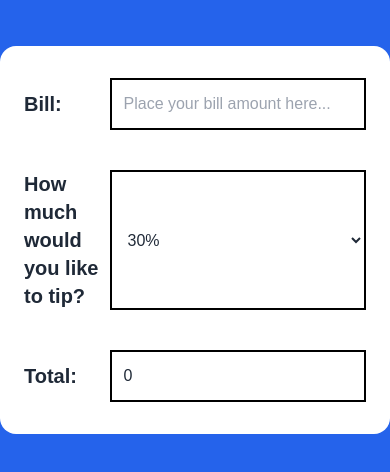
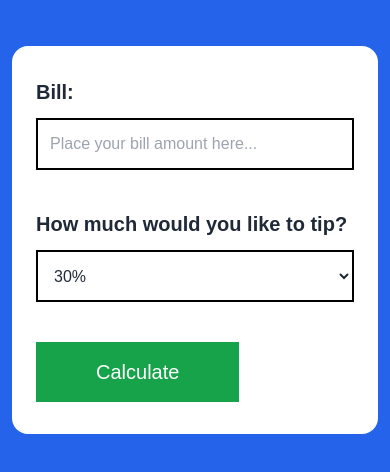
Before and after one commit to hartpableo/js-tip-calculator, a website: page index.html in a window 390 px wide. Shown: the part 190-662 px from the top of the page. Drawn offline with Linux system fonts and the light colour scheme.

Commit message:
styles fix, responsive complete

```diff
--- a/index.html
+++ b/index.html
@@ -8,27 +8,30 @@
     <link rel="stylesheet" href="./css/style.css">
 </head>
 <body class="min-h-screen bg-blue-600 text-white py-3 font-primaryFont">
-    <main role="main">
+    <main role="main" class="px-3">
         <div class="container mx-auto relative">
             <h1 class="text-center text-[4rem] mb-[1em] leading-tight font-medium">Tip Calculator</h1>
             <div class="rounded-2xl bg-white text-gray-800 py-8 px-6">
-                <form class="flex flex-col justify-start items-stretch w-full h-full" action="#" method="post">
-                    <div class="w-full grid grid-cols-12 mb-10">
-                        <label for="bill" class="inline-flex justify-start items-center col-span-3 font-bold text-xl">Bill:</label>
-                        <input type="number" name="bill" placeholder="Place your bill amount here..." id="bill" class="min-h-[52px] appearance-none border p-3 border-solid border-black border-[2px] inline-block col-span-9">
+                <form class="flex flex-col justify-start items-stretch gap-y-10 w-full h-full" action="#" method="post">
+                    <div class="w-full grid grid-cols-12 gap-y-3">
+                        <label for="bill" class="inline-flex justify-start items-center col-span-12 xl:col-span-3 font-bold text-xl">Bill:</label>
+                        <input type="number" name="bill" placeholder="Place your bill amount here..." id="bill" class="min-h-[52px] appearance-none border p-3 border-solid border-black border-[2px] inline-block col-span-12 xl:col-span-9">
                     </div>
-                    <div class="w-full grid grid-cols-12 mb-10">
-                        <label for="tip" class="inline-flex justify-start items-center col-span-3 font-bold text-xl">How much would you like to tip?</label>
-                        <select type="number" name="tip" id="tip" class="min-h-[52px] bg-white cursor-pointer border p-3 border-solid border-black border-[2px] inline-block col-span-9">
+                    <div class="w-full grid grid-cols-12 gap-y-3">
+                        <label for="tip" class="inline-flex justify-start items-center col-span-12 xl:col-span-3 font-bold text-xl">How much would you like to tip?</label>
+                        <select type="number" name="tip" id="tip" class="min-h-[52px] bg-white cursor-pointer border p-3 border-solid border-black border-[2px] inline-block col-span-12 xl:col-span-9">
                             <option value="0.3">30%</option>
                             <option value="0.2">20%</option>
                             <option value="0.1">10%</option>
                             <option value="0.08">8%</option>
                         </select>
                     </div>
-                    <div class="w-full grid grid-cols-12">
-                        <div class="inline-flex justify-start items-center col-span-3 font-bold text-xl">Total:</div>
-                        <div id="total" class="min-h-[52px] border p-3 border-solid border-black border-[2px] inline-block col-span-9">0</div>
+                    <div class="w-full gap-y-3">
+                        <button class="bg-green-600 text-xl text-center px-[3em] py-[.8em] transition text-white font-medium hover:bg-orange-700" type="submit">Calculate</button>
+                    </div>
+                    <div class="w-full grid grid-cols-12 gap-y-3" style="display: none;">
+                        <div class="inline-flex justify-start items-center col-span-12 xl:col-span-3 font-bold text-xl">Total:</div>
+                        <div id="total" class="min-h-[52px] border p-3 border-solid border-black border-[2px] inline-block col-span-12 xl:col-span-9">0</div>
                     </div>
                 </form>
             </div>
```
Also changed, not shown: css/style.css.
